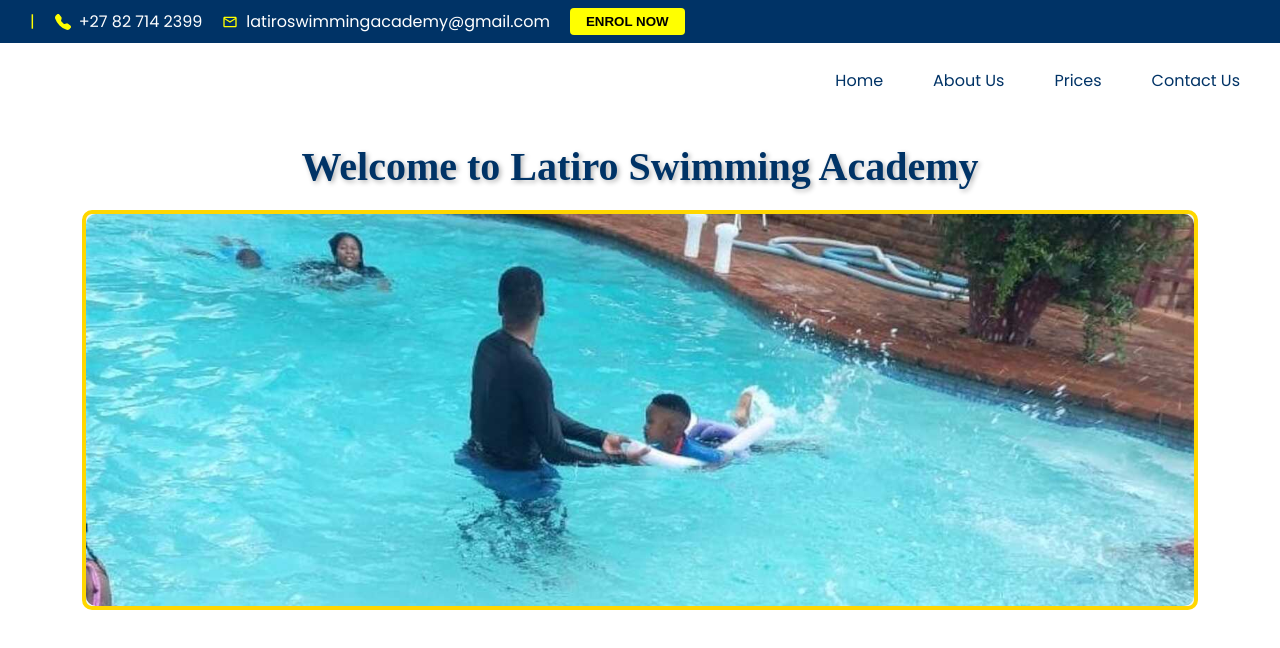
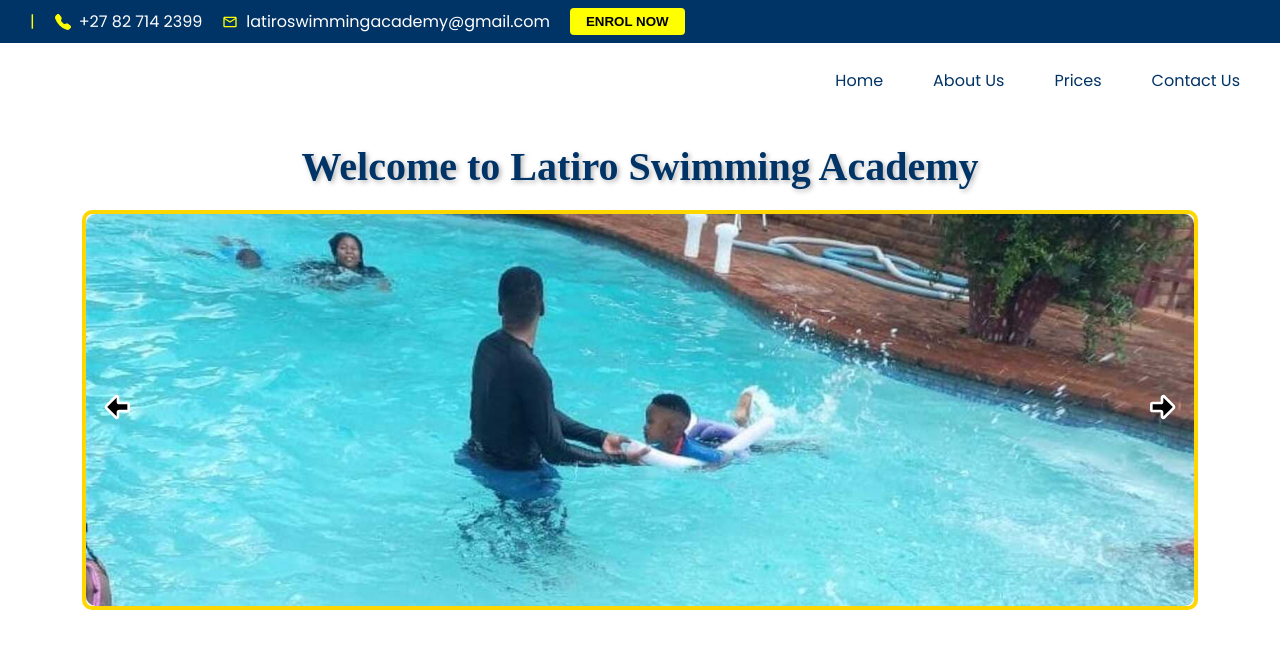
Before and after one commit to lawrence-matlala/latiroWebsite, a React (Vite) app: page /latiroWebsite/home in a window 1280 px wide. Shown: the top 648 px of the page. Built offline with nearby package versions, Linux system fonts and the light colour scheme.

Commit message:
testing the arrows on the slides

```diff
--- /dev/null
+++ b/src/components/carousel.css
@@ -0,0 +1,23 @@
+.img-slider-img {
+  object-fit: cover;
+  width: 100%;
+  height: 100%;
+  display: block;
+}
+
+.img-slider-btn {
+  all: unset;
+  display: block;
+  position: absolute;
+  top: 0;
+  bottom: 0;
+  padding: 1rem;
+  cursor: pointer;
+}
+
+.img-slider-btn > * {
+  stroke: white;
+  fill: black;
+  width: 2rem;
+  height: 2rem;
+}
--- a/src/components/carousel.jsx
+++ b/src/components/carousel.jsx
@@ -1,5 +1,6 @@
 import React, { useState } from "react";
 import { ArrowBigLeft, ArrowBigRight } from "lucide-react";
+import "./carousel.css";
 const latImage1 = `${import.meta.env.BASE_URL}images/lat1.jpeg`;
 const latImage2 = `${import.meta.env.BASE_URL}images/lat2.jpeg`;
 const latImage3 = `${import.meta.env.BASE_URL}images/lat3.jpeg`;
@@ -12,16 +13,16 @@ function Carousel() {
   const [imageIndex, setImageIndex] = useState(0);
 
   return (
-    <div style={{ width: "100%", height: "100%" }}>
+    <div style={{ width: "100%", height: "100%", position: "relative" }}>
       <img
         src={carouselImages[imageIndex]}
         alt="carousel"
         className="carousel-test-image"
       />
-      <button>
+      <button className="img-slider-btn" style={{ left: 0 }}>
         <ArrowBigLeft />
       </button>
-      <button>
+      <button className="img-slider-btn" style={{ right: 0 }}>
         <ArrowBigRight />
       </button>
     </div>
```
